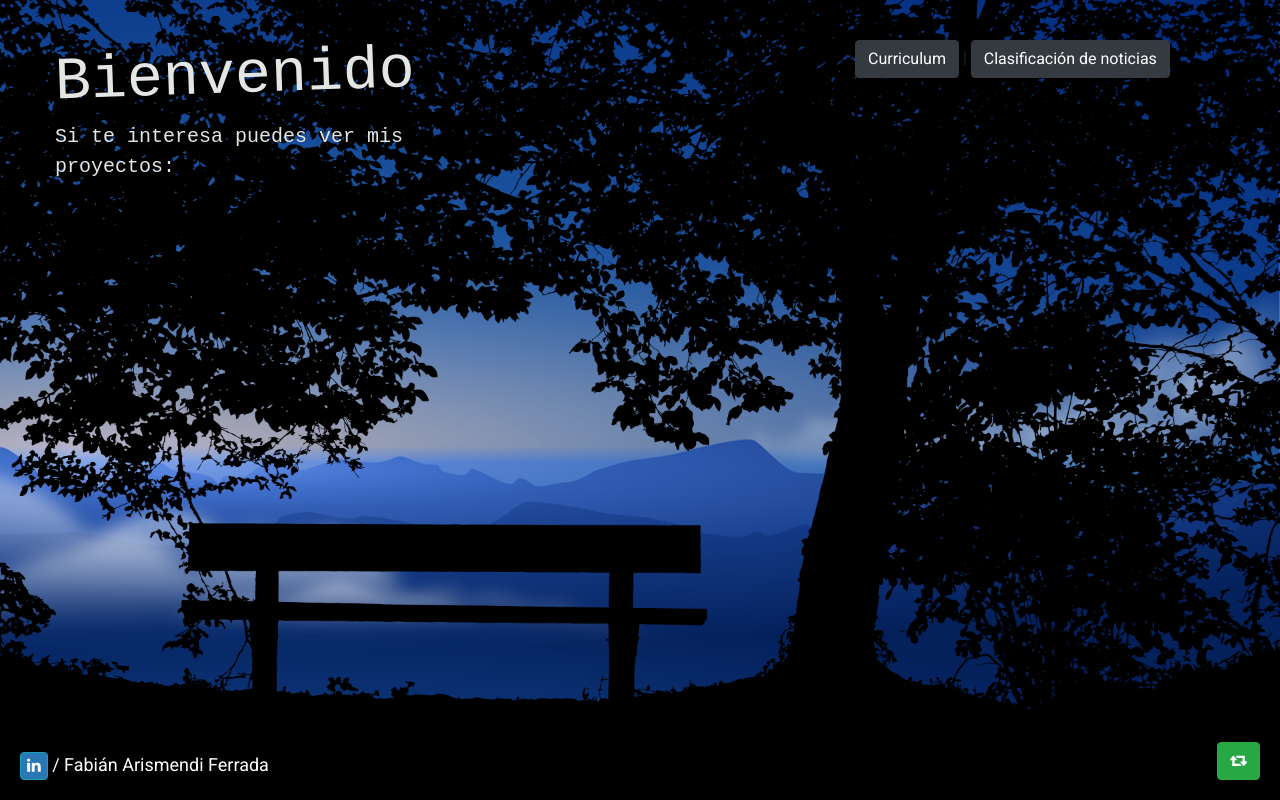
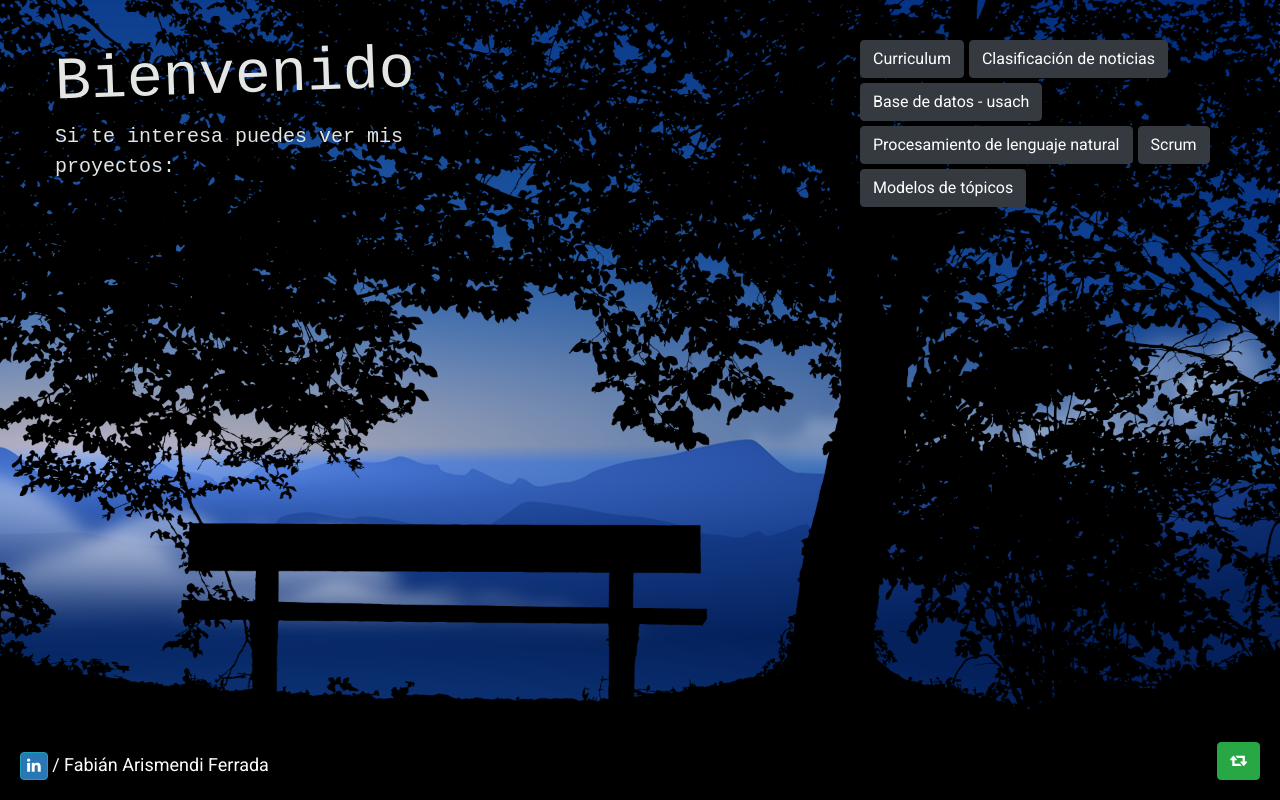
Before and after one commit to Fabianko/web-fabianko, an Angular app: page /helloworld in a window 1280 px wide. Built offline with nearby package versions, Linux system fonts and the light colour scheme; what ngx-xml2json would draw is missing.

Commit message:
ADD: favicon y botones para futuras paginas

```diff
--- a/src/app/welcome-home/welcome-home.component.html
+++ b/src/app/welcome-home/welcome-home.component.html
@@ -11,9 +11,21 @@
       <div class="col-md-4">
         <button #btnCv type="button" [routerLink]="['/cv']" class="btn btn-dark btn-entrance-down">
           Curriculum
-        </button> |
+        </button>
         <button #btnCN type="button" [routerLink]="['/test-news']" class="btn btn-dark btn-entrance-down">
           Clasificación de noticias
+        </button>
+        <button #btnCN type="button" [routerLink]="['/helloworld']" class="btn btn-dark btn-entrance-down">
+          Base de datos - usach
+        </button>
+        <button #btnCN type="button" [routerLink]="['/helloworld']" class="btn btn-dark btn-entrance-down">
+          Procesamiento de lenguaje natural
+        </button>
+        <button #btnCN type="button" [routerLink]="['/helloworld']" class="btn btn-dark btn-entrance-down">
+          Scrum
+        </button>
+        <button #btnCN type="button" [routerLink]="['/helloworld']" class="btn btn-dark btn-entrance-down">
+          Modelos de tópicos
         </button>
       </div>
     </div>
--- a/src/app/welcome-home/welcome-home.component.less
+++ b/src/app/welcome-home/welcome-home.component.less
@@ -103,7 +103,7 @@
 .style-mrk{
   color: #e3e6e3;
   font-family: monospace;
-  animation: rubberBand;
+  animation: flipInY;
   animation-duration: 2s;
 }
 
@@ -123,3 +123,8 @@
   animation: backInUp;
   animation-duration: 1s;
 }
+
+.btn-dark{
+  margin-left: 5px;
+  margin-bottom: 5px;
+}
--- a/src/index.html
+++ b/src/index.html
@@ -5,7 +5,7 @@
   <title>MRK test</title>
   <base href="/">
   <meta name="viewport" content="width=device-width, initial-scale=1">
-  <link rel="icon" type="image/icon" href="favicon_3gW_icon.gif">
+  <link rel="icon" type="image/icon" href="favicon.ico">
   <link href="https://fonts.googleapis.com/css?family=Roboto:300,400,500&display=swap" rel="stylesheet">
   <link href="https://fonts.googleapis.com/icon?family=Material+Icons" rel="stylesheet">
 
```
Also changed, not shown: 1 other file (tests, documents, lock files or other folders).
